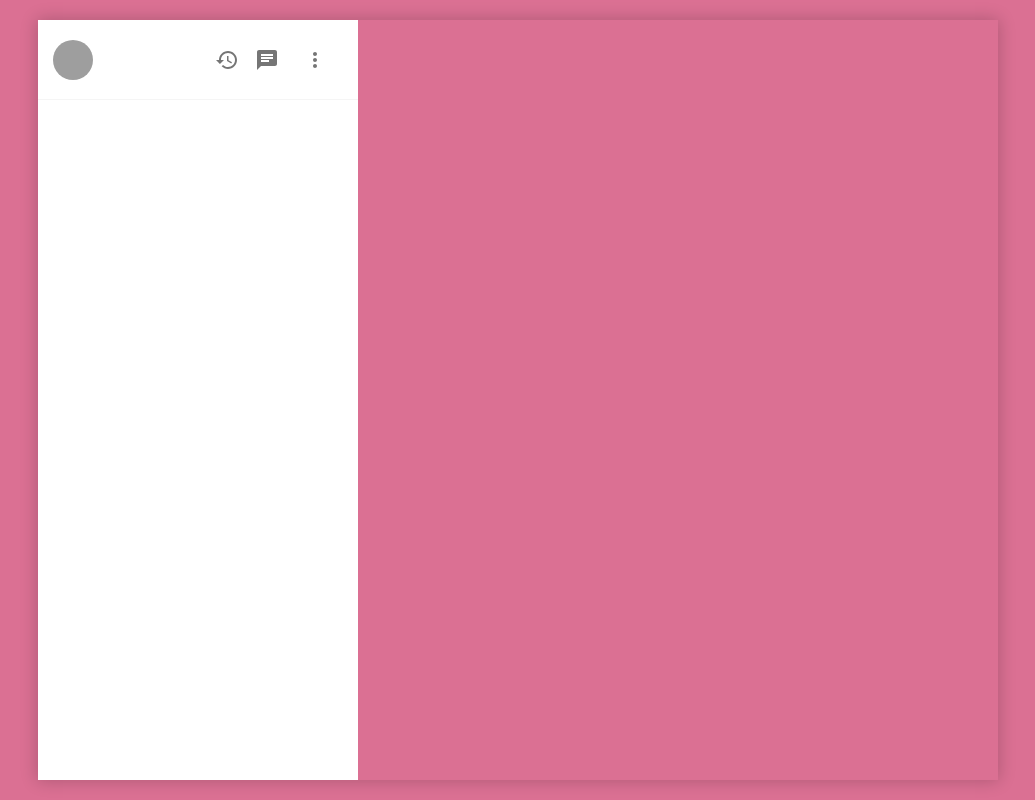
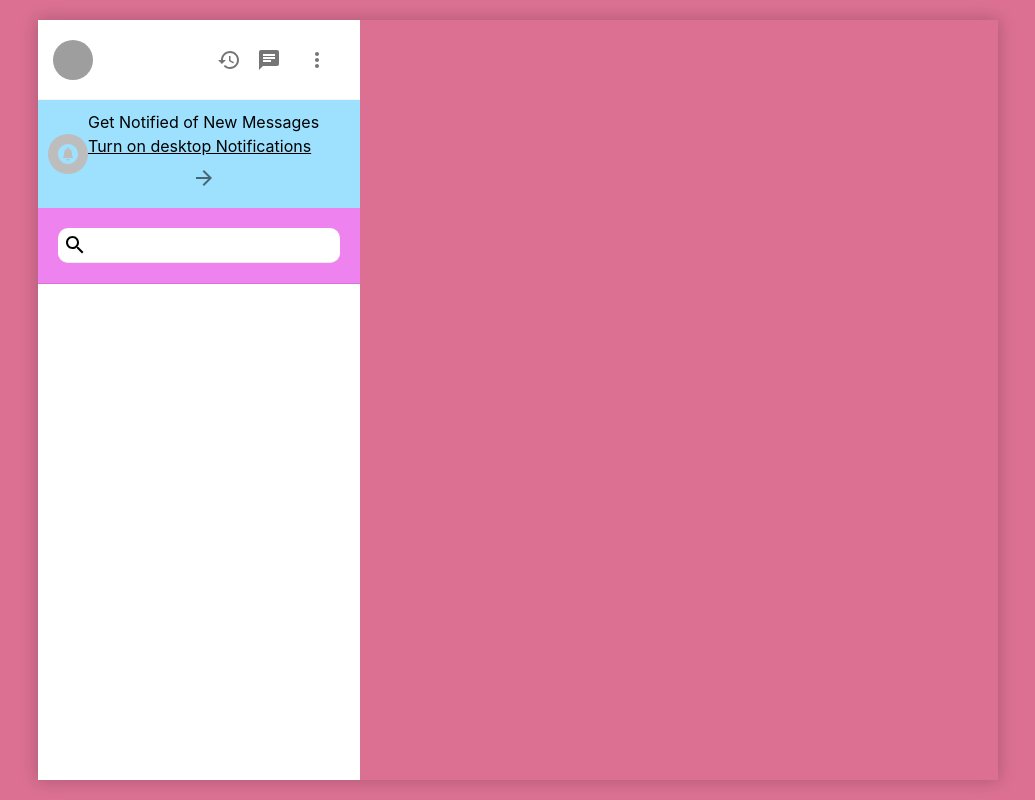
Before and after one commit to MorganeFanon/Whatsup, a Next.js app: page / in a window 1280 px wide. Shown: the whole page, without its empty margins (122-1157 px from the left). Built offline with nearby package versions, Linux system fonts and the light colour scheme; grey boxes are pictures that could not be loaded.

Commit message:
ajout icônes

```diff
--- a/styles/components/Sidebar.js
+++ b/styles/components/Sidebar.js
@@ -5,7 +5,9 @@ import ReactRoundedImage from 'react-rounded-image';
 import ChatIcon from '@mui/icons-material/Chat';
 import CustomVerticalMore from './CustomVerticalMore';
 import HistoryIcon from '@mui/icons-material/History';
-
+import SearchIcon from '@mui/icons-material/Search';
+import CircleNotificationsIcon from '@mui/icons-material/CircleNotifications';
+import ArrowForwardIcon from '@mui/icons-material/ArrowForward';
 
 
 
@@ -39,13 +41,27 @@ const Sidebar = () => {
                     <IconButton>
                         <CustomVerticalMore />
                     </IconButton>
+               </IconsGroup>
+            </Header>
+            <Notification>
+                <NotificationAvatar>
+                    <CircleNotificationsIcon  style={{ color: '#9DE1FE'}} />
+                </NotificationAvatar>
+                <NotificationText>
+                    <div >Get Notified of New Messages</div>
+                    <div style={{ display:'flex' }}>
 
-
-
-               </IconsGroup>
-
-
-            </Header>
+                    </div>
+                    <a href="#"><u>Turn on desktop Notifications</u></a>
+                    <IconButton><ArrowForwardIcon /></IconButton>
+                </NotificationText>
+            </Notification>
+            <SearchChat>
+                <SearchBar>
+                    <SearchIcon />
+                    <SearchInput />
+                </SearchBar>
+            </SearchChat>
 
         </Container>
     )
@@ -81,3 +97,37 @@ const UserAvatar = styled(Avatar)`
 `;
 
 const IconsGroup = styled.div``
+const SearchChat = styled.div`
+background-color: #ee82ee;
+border-bottom: 1px solid rgba(0, 0, 0, 0.1);
+padding: 20px;
+`
+
+const SearchBar = styled.div`
+    display: flex;
+    padding: 5px;
+    border-radius: 10px;
+    border-bottom: 1px solid #ededed;
+    background: white;
+    `;
+
+    const SearchInput = styled.input `
+    width: 100%;
+    border: none;
+    `;
+
+    const Notification = styled.div`
+    display: flex;
+    justify-content: sapce-around;
+          align-items: center;
+          padding: 10px;
+          background-color: #9DE1FE;
+    `
+    const NotificationAvatar = styled(Avatar)`
+        background-color: white;
+    `
+
+    const NotificationText = styled.div`
+         display: flex;
+         flex-direction: column;
+    `
```
